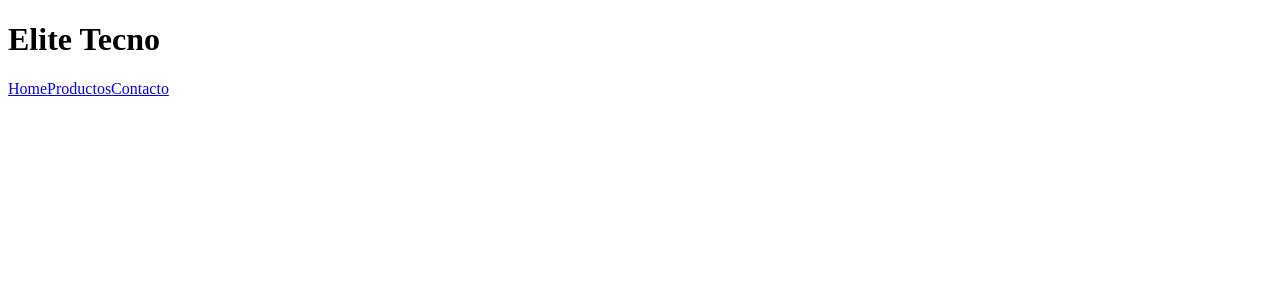
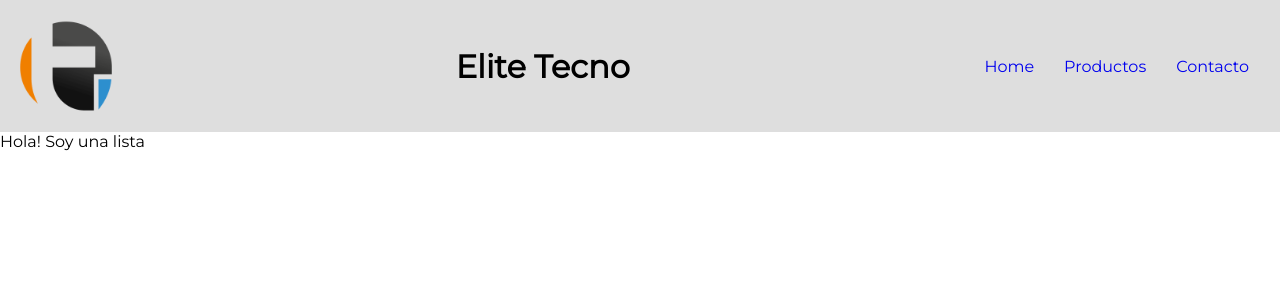
Before and after one commit to SantiagoSpina25/proyectoEliteTecnoReact, a React (Create React App) app: page / in a window 1280 px wide. Shown: the top 300 px of the page. Built offline with nearby package versions, Linux system fonts and the light colour scheme.

Commit message:
desafio 3

```diff
--- a/public/index.html
+++ b/public/index.html
@@ -8,6 +8,9 @@
     <meta name="description" content="Web site created using create-react-app"/>
     <link rel="apple-touch-icon" href="%PUBLIC_URL%/logo192.png" />
     <link rel="manifest" href="%PUBLIC_URL%/manifest.json" />
+    <link rel="preconnect" href="https://fonts.googleapis.com">
+    <link rel="preconnect" href="https://fonts.gstatic.com" crossorigin>
+    <link href="https://fonts.googleapis.com/css2?family=Montserrat&display=swap" rel="stylesheet">
     <title>Elite Tecno</title>
   </head>
   <body>
--- a/src/components/App.js
+++ b/src/components/App.js
@@ -1,11 +1,16 @@
-import Navbar from "./navBar";
 
-function App() {
+import Navbar from "./NavBar";
+import ItemListContainer from "./ItemListContainer";
+
+const App = () => {
   return (
     <>
     <Navbar/>
     <main>
+    <ItemListContainer
+    greeting= "Soy una lista"
 
+    />
     </main>
     <footer>
 
--- /dev/null
+++ b/src/components/CartWidget.js
@@ -0,0 +1,8 @@
+
+const CartWidget = () =>{
+    return (
+        <img src="./LogoEliteTecno.png" className="logo"/>
+    )
+}
+
+export default CartWidget
--- /dev/null
+++ b/src/components/ItemListContainer.js
@@ -0,0 +1,10 @@
+
+const ItemListContainer = (parametros) =>{
+    return(
+        <p>Hola! {parametros.greeting}</p>
+    )
+}
+
+
+
+export default ItemListContainer
--- a/src/components/navBar.js
+++ b/src/components/navBar.js
@@ -1,12 +1,17 @@
-function Navbar(){
+import CartWidget from "./CartWidget";
+
+const Navbar = () => {
     return (
         <>
-        <header>
+        <header className="header">
+            <CartWidget/>
             <h1>Elite Tecno</h1>
-            <nav>
-                <a href="#">Home</a>
-                <a href="#">Productos</a>
-                <a href="#">Contacto</a>
+            <nav className="nav">
+                <ul>
+                    <li><a href="#">Home</a></li>
+                    <li><a href="#">Productos</a></li>
+                    <li><a href="#">Contacto</a></li>
+                </ul>
             </nav>
         </header>
         </>
--- a/src/index.js
+++ b/src/index.js
@@ -1,6 +1,7 @@
 import React from 'react';
 import ReactDOM from 'react-dom/client';
 import App from './components/App';
+import "./styles.css"
 
 const root = ReactDOM.createRoot(document.getElementById('root'));
 root.render(<App />);
--- /dev/null
+++ b/src/styles.css
@@ -0,0 +1,34 @@
+*{
+    margin: 0;
+    padding: 0;
+    box-sizing: border-box;
+    font-family: 'Montserrat', sans-serif;
+}
+
+.header {
+    background-color: rgb(222, 222, 222);
+    display: flex;
+    justify-content: space-between;
+    align-items: center;
+    padding: 1rem;
+}
+
+.logo{
+    width: 100px;
+    height: 100px;
+}
+
+.nav ul{
+    display: flex;
+    justify-content: space-between;
+    align-items: center;
+}
+
+.nav ul li{
+    list-style: none;
+    padding: 15px;
+}
+
+.nav ul li a{
+    text-decoration: none;
+}
```
Also changed, not shown: public/LogoEliteTecno.png (added).
